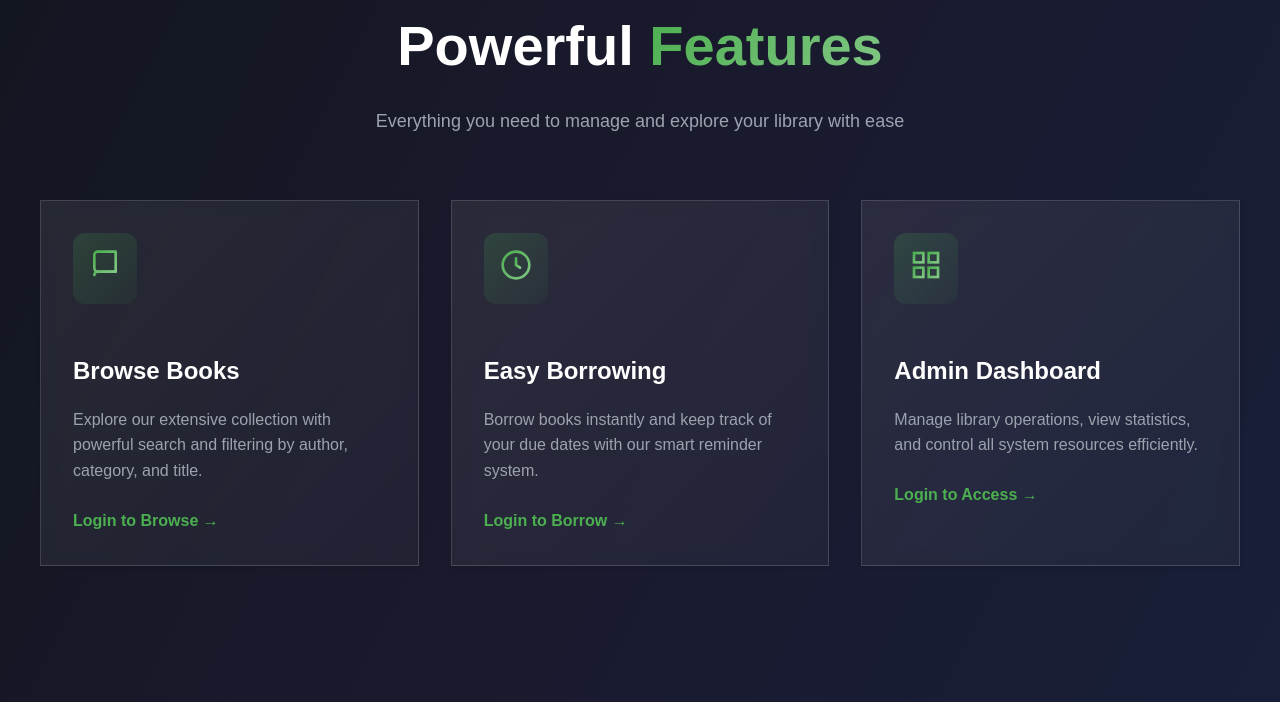
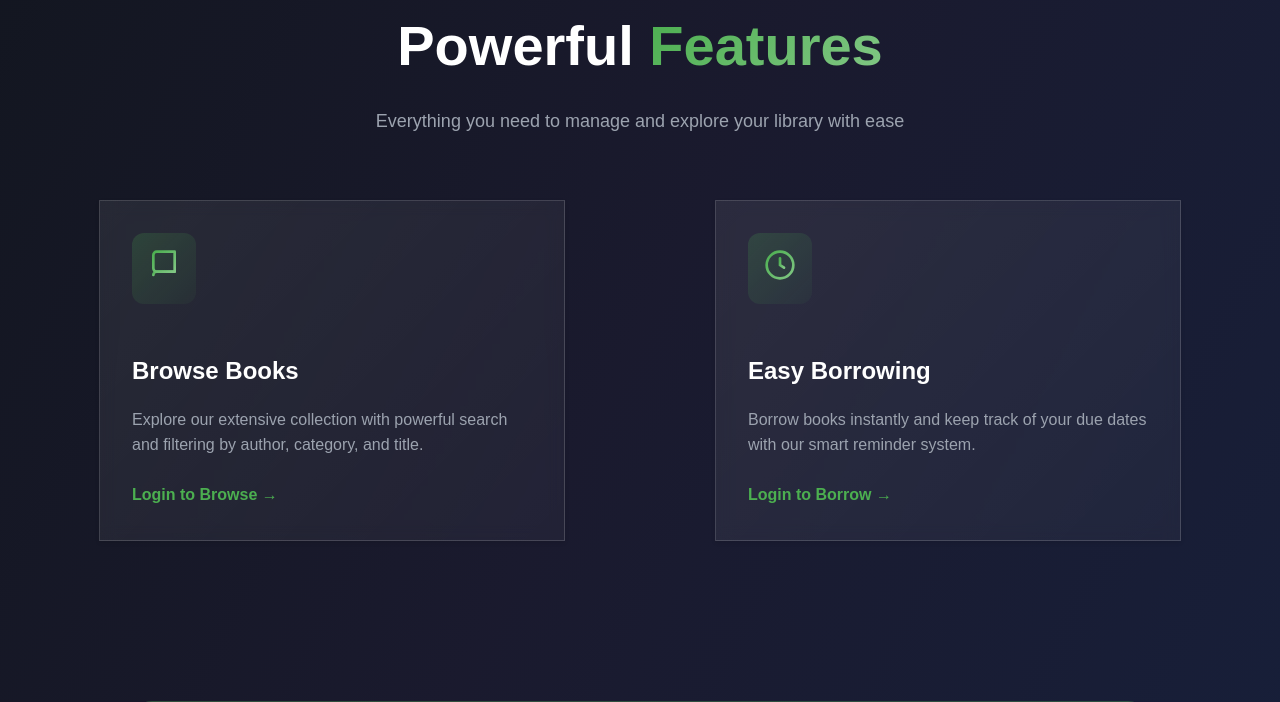
Before and after one commit to ronin-x3/LMS, a Django app: page / in a window 1280 px wide. Shown: the part 925-1627 px from the top of the page. Run offline with Django 5.2, Linux system fonts and the light colour scheme.

Commit message:
admin fix + mysql Integrated

```diff
--- a/LMS/LMS/__init__.py
+++ b/LMS/LMS/__init__.py
@@ -0,0 +1,2 @@
+import pymysql
+pymysql.install_as_MySQLdb()
--- a/LMS/main/static/style.css
+++ b/LMS/main/static/style.css
@@ -3059,7 +3059,13 @@
     }
 
     .features-grid {
-        grid-template-columns: repeat(3, 1fr);
+        grid-template-columns: repeat(auto-fit, minmax(300px, 1fr));
+        justify-items: center;
+    }
+
+    .feature-card {
+        max-width: 400px;
+        width: 100%;
     }
 
     .footer-grid {
--- a/LMS/main/templates/home.html
+++ b/LMS/main/templates/home.html
@@ -219,7 +219,7 @@
                 </div>
 
                 <!-- Admin Dashboard Card -->
-                <div class="feature-card">
+                <div class="feature-card" {% if not request.user.is_authenticated or not request.user.is_staff %}style="display: none;"{% endif %}>
                     <div class="feature-icon">
                         <svg width="32" height="32" viewBox="0 0 24 24" fill="none" xmlns="http://www.w3.org/2000/svg">
                             <defs>
@@ -238,17 +238,9 @@
                     <p class="feature-description">
                         Manage library operations, view statistics, and control all system resources efficiently.
                     </p>
-                    {% if request.user.is_authenticated and request.user.is_staff %}
-                        <a href="{% url 'admin_dashboard' %}" class="feature-link">
-                            Access Dashboard →
-                        </a>
-                    {% elif request.user.is_authenticated %}
-                        <span class="admin-only">Admin Only</span>
-                    {% else %}
-                        <a href="{% url 'login' %}" class="feature-link">
-                            Login to Access →
-                        </a>
-                    {% endif %}
+                    <a href="{% url 'admin_dashboard' %}" class="feature-link">
+                        Access Dashboard →
+                    </a>
                 </div>
             </div>
         </div>
```
Also changed, not shown: LMS/LMS/settings.py (+8 -2 lines), LMS/db.sqlite3, LMS/main/migrations/0005_alter_borrowrecord_due_date.py (added), LMS/main/migrations/0006_alter_borrowrecord_due_date.py (added), LMS/media/book_covers/500px-Pilgrims_Progress_first_edition_1678.jpg (added), LMS/media/book_covers/download.jpg (added).
